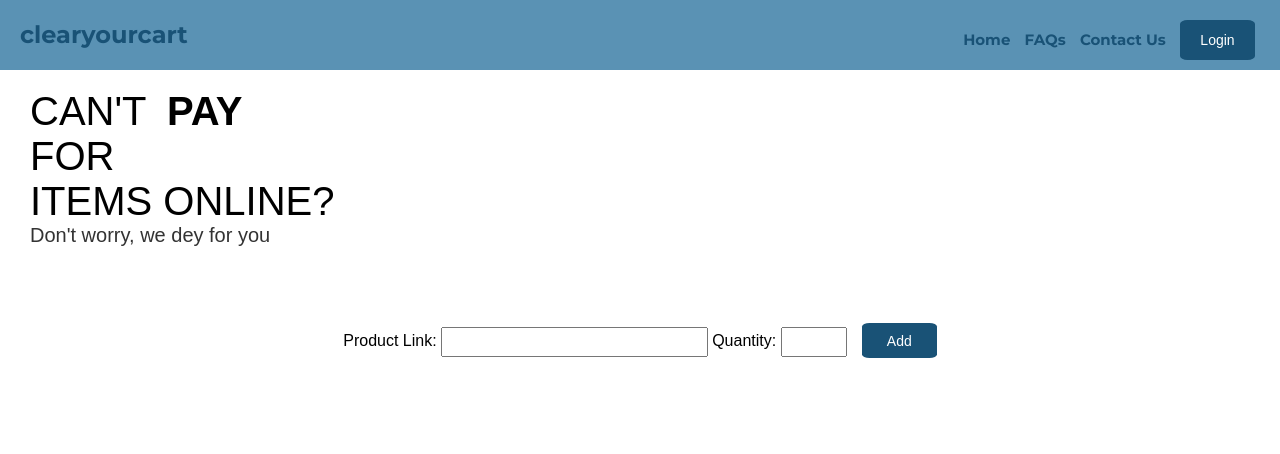
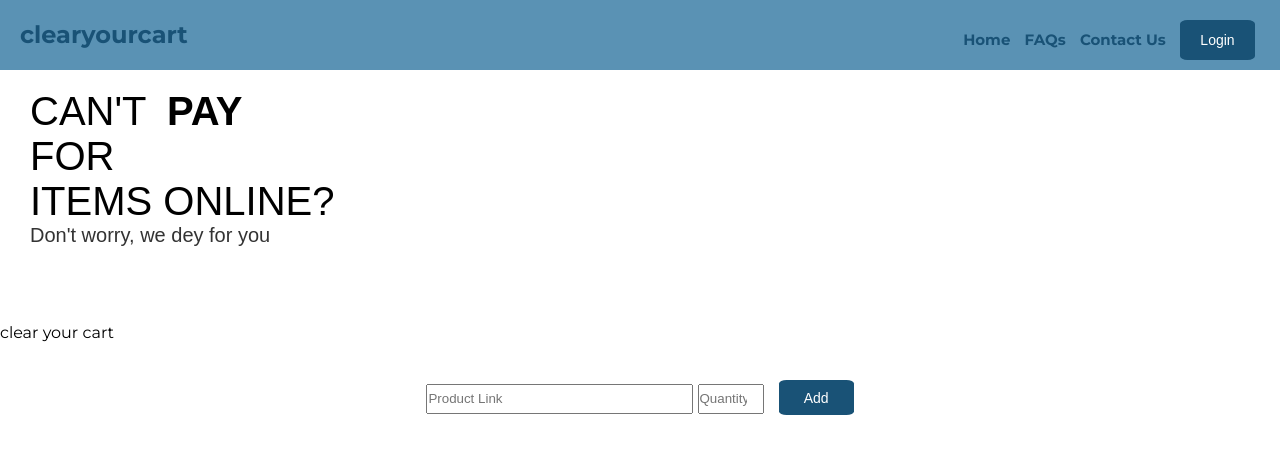
Before and after one commit to devbidden/clearyourcart, a plain HTML site: page index.html in a window 1280 px wide. Drawn offline with Linux system fonts and the light colour scheme; a web font is replaced by a local one.

Commit message:
Update index.html

```diff
--- a/index.html
+++ b/index.html
@@ -3,6 +3,7 @@
 <head>
   <meta charset="utf-8">
   <meta name="viewport" content="width=device-width, initial-scale=1.0">
+  <title>clearyourcart</title>
   <link rel="preconnect" href="https://fonts.googleapis.com">
   <link rel="preconnect" href="https://fonts.gstatic.com" crossorigin>
   <link href="https://fonts.googleapis.com/css2?family=Montserrat:wght@400;700&display=swap" rel="stylesheet">
@@ -26,13 +27,13 @@
     <br><label class="for">FOR</label></br>
     <label class="items">ITEMS ONLINE?</label>
     <br><label id="wedey"></label></br>
-  </br> </br></br></br>
+  <br> <br><br><br>
+  <div class = clear>
+  <label class="cleare">clear your cart</label> </div>
+  <br><br>
       <div class="fillform">
-      <label for="productname">Product Link: </label>
-      <input id="productname" class="productname" type="text" placeholder="">
-
-      <label for="qty">Quantity:</label>
-      <input id="qty" class="qty" type="number" placeholder="">
+      <input id="productname" class="productname" type="text" placeholder="Product Link">
+      <input id="qty" class="qty" type="number" placeholder="Quantity">
       <button class="add">Add</button>
   </div>
 
```
